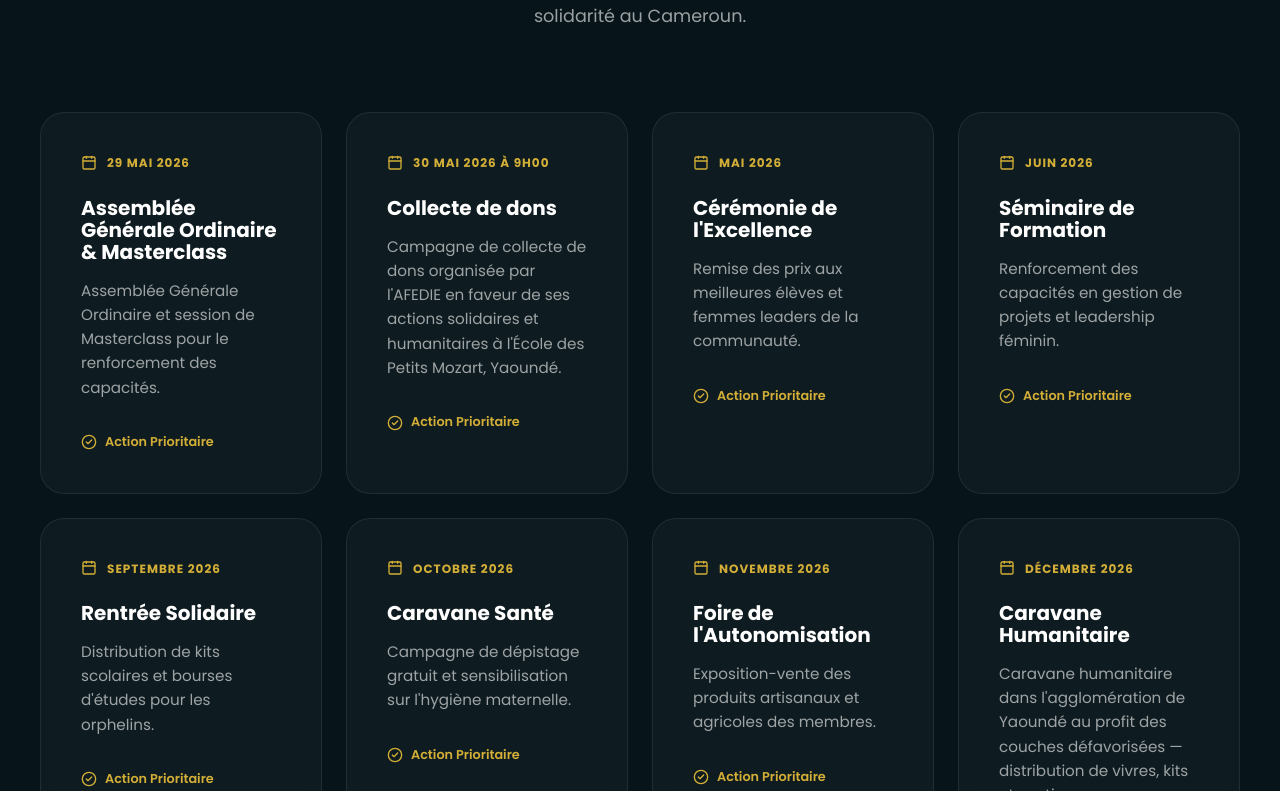
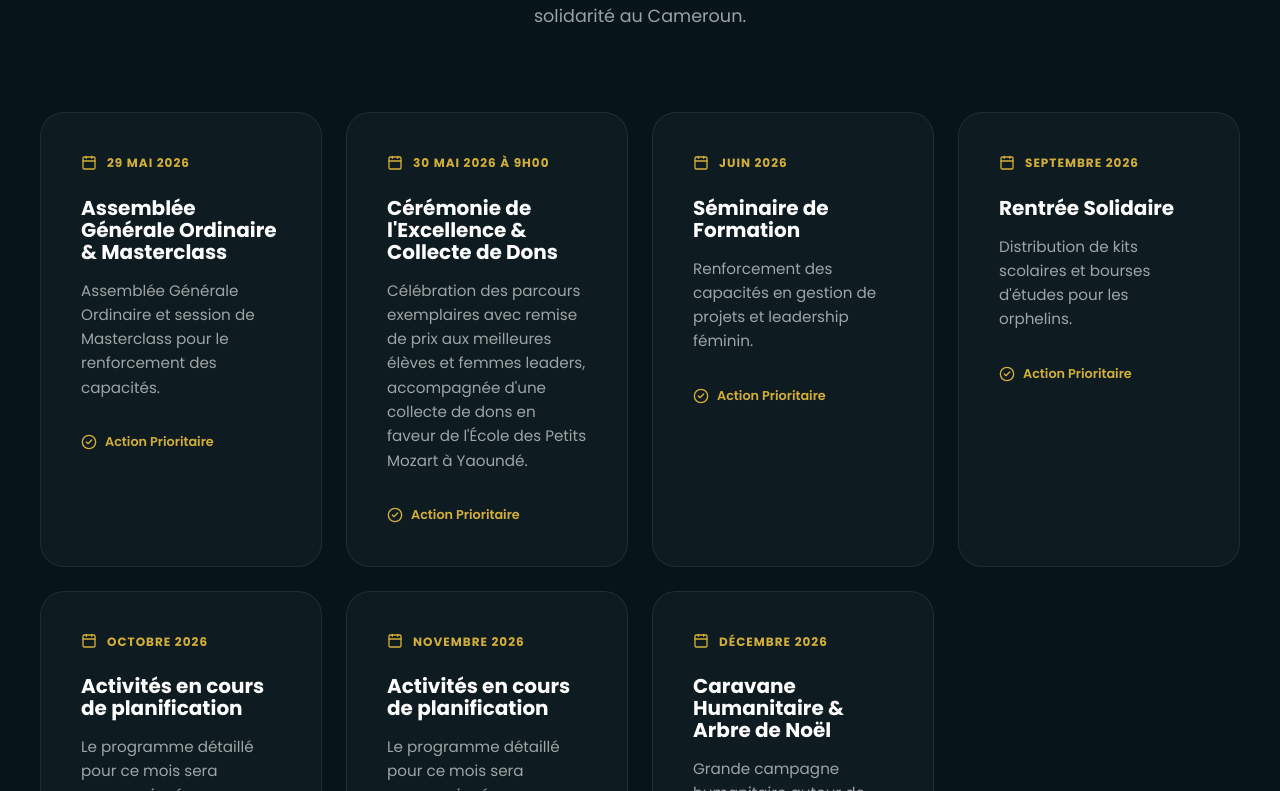
Before and after one commit to Romarichirsein/AFEDIE, a Next.js app: page / in a window 1280 px wide. Shown: the part 5549-6340 px from the top of the page. Built offline with nearby package versions, Linux system fonts and the light colour scheme.

Commit message:
Update Action Plan 2026 based on client feedback

```diff
--- a/src/translations/index.ts
+++ b/src/translations/index.ts
@@ -71,14 +71,12 @@ export const translations = {
       priorityAction: "Action Prioritaire",
       items: [
         { date: "29 mai 2026", title: "Assemblée Générale Ordinaire & Masterclass", desc: "Assemblée Générale Ordinaire et session de Masterclass pour le renforcement des capacités." },
-        { date: "30 mai 2026 à 9h00", title: "Collecte de dons", desc: "Campagne de collecte de dons organisée par l'AFEDIE en faveur de ses actions solidaires et humanitaires à l'École des Petits Mozart, Yaoundé." },
-        { date: "Mai 2026", title: "Cérémonie de l'Excellence", desc: "Remise des prix aux meilleures élèves et femmes leaders de la communauté." },
+        { date: "30 mai 2026 à 9h00", title: "Cérémonie de l'Excellence & Collecte de Dons", desc: "Célébration des parcours exemplaires avec remise de prix aux meilleures élèves et femmes leaders, accompagnée d'une collecte de dons en faveur de l'École des Petits Mozart à Yaoundé." },
         { date: "Juin 2026", title: "Séminaire de Formation", desc: "Renforcement des capacités en gestion de projets et leadership féminin." },
         { date: "Septembre 2026", title: "Rentrée Solidaire", desc: "Distribution de kits scolaires et bourses d'études pour les orphelins." },
-        { date: "Octobre 2026", title: "Caravane Santé", desc: "Campagne de dépistage gratuit et sensibilisation sur l'hygiène maternelle." },
-        { date: "Novembre 2026", title: "Foire de l'Autonomisation", desc: "Exposition-vente des produits artisanaux et agricoles des membres." },
-        { date: "Décembre 2026", title: "Caravane Humanitaire", desc: "Caravane humanitaire dans l'agglomération de Yaoundé au profit des couches défavorisées — distribution de vivres, kits et soutien aux populations vulnérables." },
-        { date: "Décembre 2026", title: "Arbre de Noël", desc: "Célébration annuelle et distribution de cadeaux aux enfants démunis." }
+        { date: "Octobre 2026", title: "Activités en cours de planification", desc: "Le programme détaillé pour ce mois sera communiqué prochainement." },
+        { date: "Novembre 2026", title: "Activités en cours de planification", desc: "Le programme détaillé pour ce mois sera communiqué prochainement." },
+        { date: "Décembre 2026", title: "Caravane Humanitaire & Arbre de Noël", desc: "Grande campagne humanitaire autour de Yaoundé : distribution de dons, arbre de Noël pour les enfants (repas et cadeaux), et caravane de santé avec dépistage gratuit pour les personnes âgées." }
       ]
     },
     contact: {
@@ -190,14 +188,12 @@ export const translations = {
       priorityAction: "Priority Action",
       items: [
         { date: "May 29, 2026", title: "Ordinary General Assembly & Masterclass", desc: "Ordinary General Assembly and Masterclass session for capacity building." },
-        { date: "May 30, 2026 at 9:00 AM", title: "Donation Collection", desc: "Donation collection campaign organized by AFEDIE in favor of its solidarity and humanitarian actions at École des Petits Mozart, Yaoundé." },
-        { date: "May 2026", title: "Excellence Ceremony", desc: "Awarding prizes to the best students and women leaders in the community." },
+        { date: "May 30, 2026 at 9:00 AM", title: "Excellence Ceremony & Donation Collection", desc: "Celebration of exemplary journeys with awards for top students and women leaders, accompanied by a donation drive for the Petits Mozart School in Yaoundé." },
         { date: "June 2026", title: "Training Seminar", desc: "Capacity building in project management and female leadership." },
         { date: "September 2026", title: "Solidarity Back-to-School", desc: "Distribution of school kits and scholarships for orphans." },
-        { date: "October 2026", title: "Health Caravan", desc: "Free screening campaign and awareness on maternal hygiene." },
-        { date: "November 2026", title: "Empowerment Fair", desc: "Exhibition-sale of artisanal and agricultural products by members." },
-        { date: "December 2026", title: "Humanitarian Caravan", desc: "Humanitarian caravan in the Yaoundé metropolitan area for the benefit of underprivileged groups — distribution of food, kits and support to vulnerable populations." },
-        { date: "December 2026", title: "Christmas Tree", desc: "Annual celebration and distribution of gifts to underprivileged children." }
+        { date: "October 2026", title: "Activities under planning", desc: "The detailed program for this month will be announced soon." },
+        { date: "November 2026", title: "Activities under planning", desc: "The detailed program for this month will be announced soon." },
+        { date: "December 2026", title: "Humanitarian Caravan & Christmas Tree", desc: "Major humanitarian campaign around Yaoundé: donation distribution, Christmas tree for children (meal and gifts), and a health caravan with free screening for the elderly." }
       ]
     },
     contact: {
```
